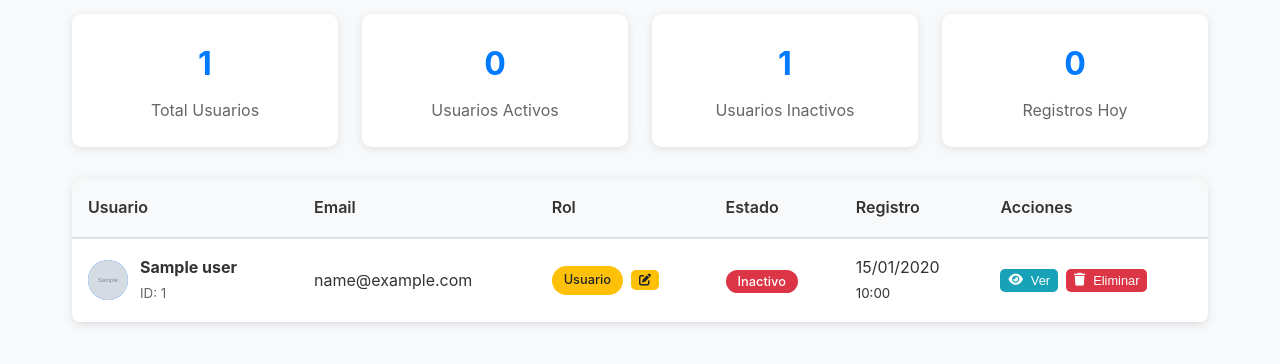
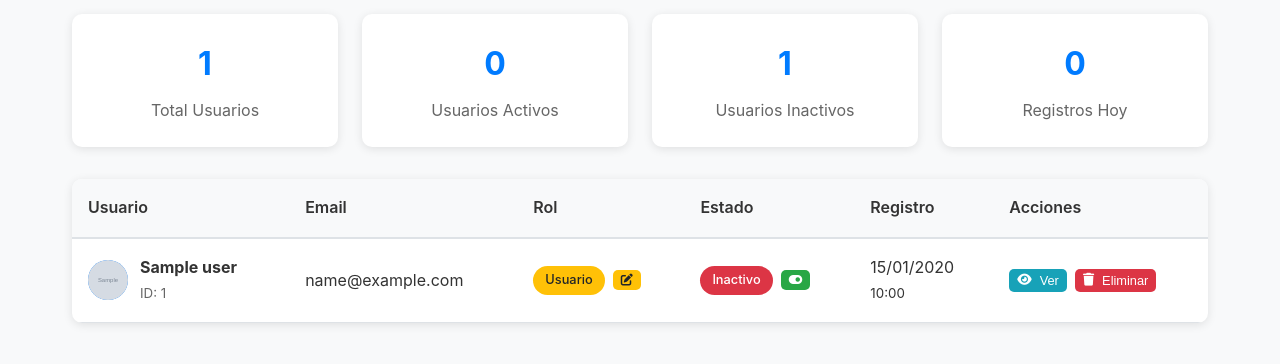
Before and after one commit to LitoGonzalez27/APP-WEB-GSC-AI, a Flask app: template search_console_webapp/templates/admin_simple.html in a window 1280 px wide. Shown: the part 210-574 px from the top of the page. Run offline with Flask 3, Linux system fonts and the light colour scheme; the template is opened without the code that fills it: most values are stand-ins (such as "Sample title", 1, 10 or a date in 2020); grey boxes marked "Sample" are stand-in pictures; some libraries are stand-ins or nearby versions.

Commit message:
aplicar cambios al admin simple

```diff
--- a/search_console_webapp/templates/admin_simple.html
+++ b/search_console_webapp/templates/admin_simple.html
@@ -396,6 +396,55 @@
             color: #666;
         }
 
+        /* ========== STATUS MANAGEMENT ========== */
+        .status-container {
+            display: flex;
+            align-items: center;
+            gap: 0.5rem;
+        }
+
+        .btn-status-edit {
+            background: #28a745;
+            color: white;
+            border: none;
+            padding: 0.25rem 0.5rem;
+            border-radius: 5px;
+            cursor: pointer;
+            font-size: 0.75rem;
+            transition: all 0.3s ease;
+            display: flex;
+            align-items: center;
+            justify-content: center;
+        }
+
+        .btn-status-edit:hover {
+            background: #218838;
+            transform: scale(1.05);
+        }
+
+        .btn-status-edit.inactive {
+            background: #dc3545;
+        }
+
+        .btn-status-edit.inactive:hover {
+            background: #c82333;
+        }
+
+        .status-select {
+            width: 100%;
+            padding: 0.5rem;
+            border: 2px solid #dee2e6;
+            border-radius: 5px;
+            font-size: 1rem;
+            background: white;
+        }
+
+        .status-select:focus {
+            border-color: #007bff;
+            outline: none;
+            box-shadow: 0 0 0 2px rgba(0,123,255,0.25);
+        }
+
         /* ========== RESPONSIVE ========== */
         @media (max-width: 768px) {
             .container {
@@ -519,9 +568,19 @@
                                 </div>
                             </td>
                             <td>
-                                <span class="badge {{ 'active' if user.is_active else 'inactive' }}">
-                                    {{ 'Activo' if user.is_active else 'Inactivo' }}
-                                </span>
+                                <div class="status-container">
+                                    <span class="badge {{ 'active' if user.is_active else 'inactive' }}">
+                                        {{ 'Activo' if user.is_active else 'Inactivo' }}
+                                    </span>
+                                    {% if user.id != current_user.id %}
+                                    <button class="btn-status-edit btn-sm {{ 'inactive' if user.is_active else '' }}"
+                                            data-user-id="{{ user.id }}"
+                                            data-user-name="{{ user.name or user.email }}"
+                                            data-user-status="{{ 'true' if user.is_active else 'false' }}">
+                                        <i class="fas fa-toggle-on"></i>
+                                    </button>
+                                    {% endif %}
+                                </div>
                             </td>
                             <td>
                                 {% if user.created_at %}
@@ -669,6 +728,40 @@
         </div>
     </div>
 
+    <!-- Modal de Cambio de Estado -->
+    <div id="statusModal" class="modal">
+        <div class="modal-content">
+            <div class="modal-header">
+                <h3><i class="fas fa-toggle-on"></i> Cambiar Estado de Usuario</h3>
+                <button class="modal-close" onclick="closeModal('statusModal')">&times;</button>
+            </div>
+            <div class="modal-body">
+                <p>¿Qué estado quieres asignar a <strong id="statusUserName">-</strong>?</p>
+                <div style="margin-top: 1rem;">
+                    <label for="statusSelect" style="display: block; margin-bottom: 0.5rem; font-weight: 600;">Seleccionar estado:</label>
+                    <select id="statusSelect" class="status-select">
+                        <option value="true">Activo</option>
+                        <option value="false">Inactivo</option>
+                    </select>
+                </div>
+                <div style="margin-top: 1rem; padding: 1rem; background: #f8f9fa; border-radius: 5px; font-size: 0.9rem;">
+                    <p style="margin: 0;"><strong>Nota:</strong></p>
+                    <p style="margin: 0.5rem 0 0 0; color: #666;">
+                        • <strong>Activo:</strong> El usuario puede acceder al sistema<br>
+                        • <strong>Inactivo:</strong> El usuario no puede iniciar sesión
+                    </p>
+                </div>
+            </div>
+            <div class="modal-footer">
+                <button class="btn btn-secondary" onclick="closeModal('statusModal')">Cancelar</button>
+                <button class="btn btn-primary" id="confirmStatusBtn">
+                    <i class="fas fa-save"></i>
+                    Cambiar Estado
+                </button>
+            </div>
+        </div>
+    </div>
+
     <script>
         // ========== FUNCIONES BÁSICAS Y DIRECTAS ==========
 
@@ -713,6 +806,20 @@
             openModal('roleModal');
         }
 
+        function showStatusModal(userId, userName, currentStatus) {
+            console.log('🔄 Abriendo modal de cambio de estado:', userId, currentStatus);
+
+            document.getElementById('statusUserName').textContent = userName;
+            document.getElementById('statusSelect').value = currentStatus;
+
+            const confirmBtn = document.getElementById('confirmStatusBtn');
+            confirmBtn.onclick = function() {
+                updateUserStatus(userId, userName);
+            };
+
+            openModal('statusModal');
+        }
+
         // Event listeners para botones con data attributes
         document.addEventListener('DOMContentLoaded', function() {
             // Botones de ver detalles
@@ -744,6 +851,14 @@
                 button.addEventListener('click', function() {
                     const data = this.dataset;
                     showRoleModal(data.userId, data.userName, data.userRole);
+                });
+            });
+
+            // Botones de cambiar estado
+            document.querySelectorAll('.btn-status-edit').forEach(button => {
+                button.addEventListener('click', function() {
+                    const data = this.dataset;
+                    showStatusModal(data.userId, data.userName, data.userStatus);
                 });
             });
         });
@@ -846,6 +961,35 @@
             closeModal('roleModal');
         }
 
+        async function updateUserStatus(userId, userName) {
+            console.log('🔄 Actualizando estado de usuario:', userId);
+
+            const newStatus = document.getElementById('statusSelect').value === 'true';
+
+            try {
+                const response = await fetch(`/admin/users/${userId}/toggle-status`, {
+                    method: 'POST',
+                    headers: {
+                        'Content-Type': 'application/json'
+                    }
+                });
+
+                const result = await response.json();
+
+                if (result.success) {
+                    alert(`✅ Estado actualizado exitosamente a: ${newStatus ? 'Activo' : 'Inactivo'}`);
+                    location.reload(); // Recargar página para actualizar lista
+                } else {
+                    alert('❌ Error: ' + result.error);
+                }
+            } catch (error) {
+                console.error('Error:', error);
+                alert('❌ Error de conexión');
+            }
+
+            closeModal('statusModal');
+        }
+
         // Cerrar modal al hacer clic fuera
         window.addEventListener('click', function(event) {
             if (event.target.classList.contains('modal')) {
```
